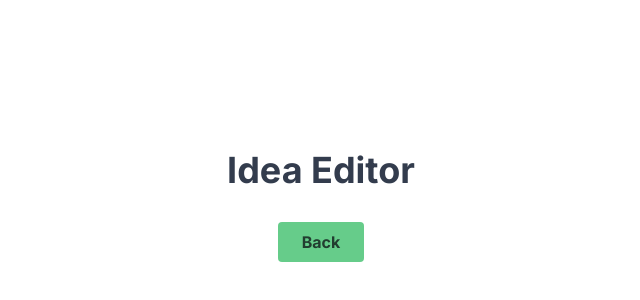
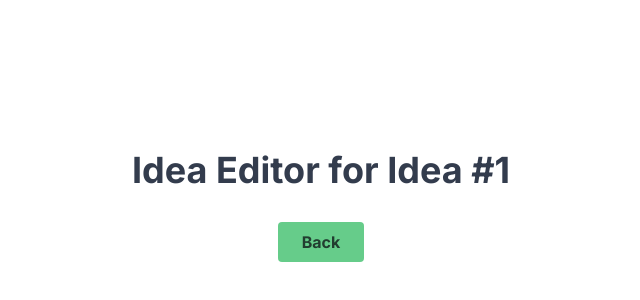
Before and after one commit to antilley1/guitar-app, a Next.js app: page /IdeaEditor/1 in a window 1280 px wide. Shown: the part 186-486 px from the top of the page, without its empty margins (319-959 px from the left). Built offline with nearby package versions, Linux system fonts and the light colour scheme.

Commit message:
Pass Idea Id to IdeaEditor page

```diff
--- a/app/IdeaEditor/[id]/page.tsx
+++ b/app/IdeaEditor/[id]/page.tsx
@@ -1,9 +1,9 @@
 import Link from "next/link";
 
-export default function IdeaEditorPage() {
+export default function IdeaEditorPage({ params }: { params: { id: string } }) {
     return(
         <main className="flex min-h-screen flex-col items-center justify-center p-24 bg-base-100">
-      <h1 className="text-4xl font-bold mb-8 text-base-content">Idea Editor</h1>
+      <h1 className="text-4xl font-bold mb-8 text-base-content">Idea Editor for Idea #{params.id}</h1>
       <Link href="/">
         <button className="bg-primary hover:text-accent-content hover:bg-accent text-primary-content font-bold py-2 px-4 rounded mr-4 mb-4 w-full">Back</button>
       </Link>
```
